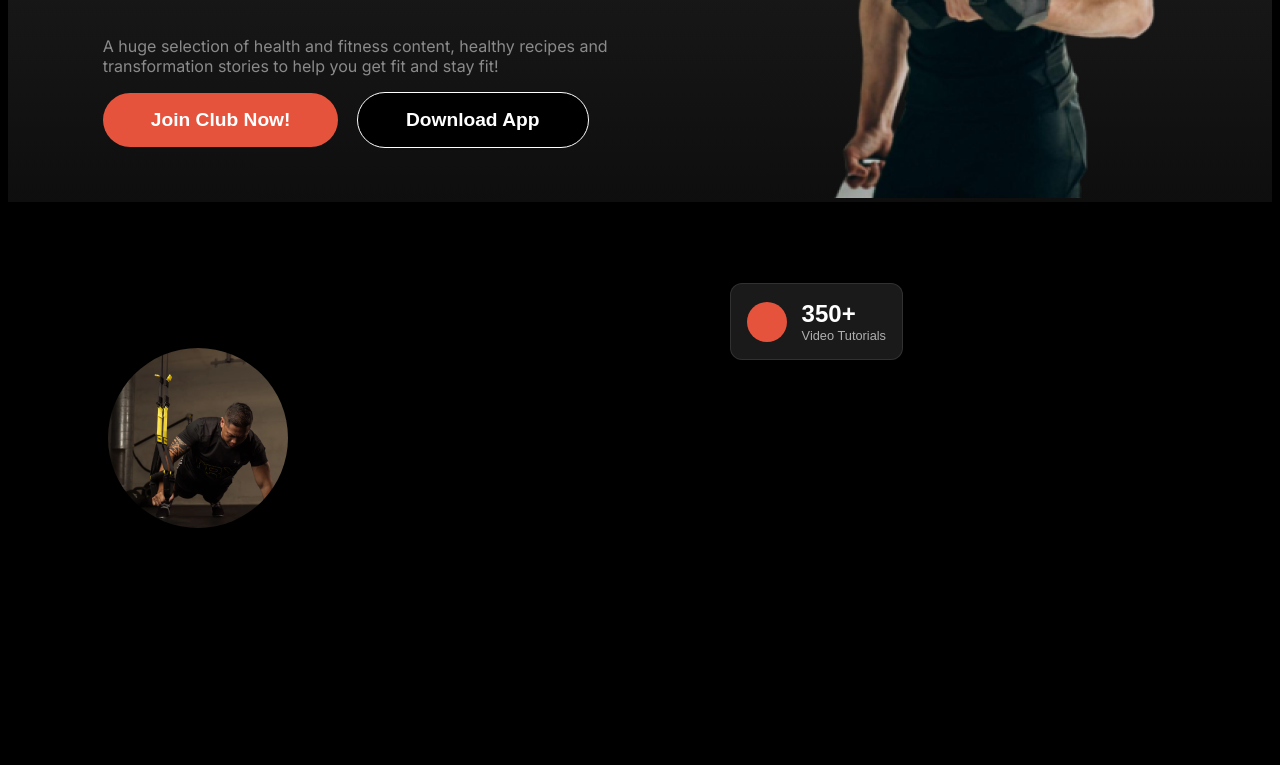
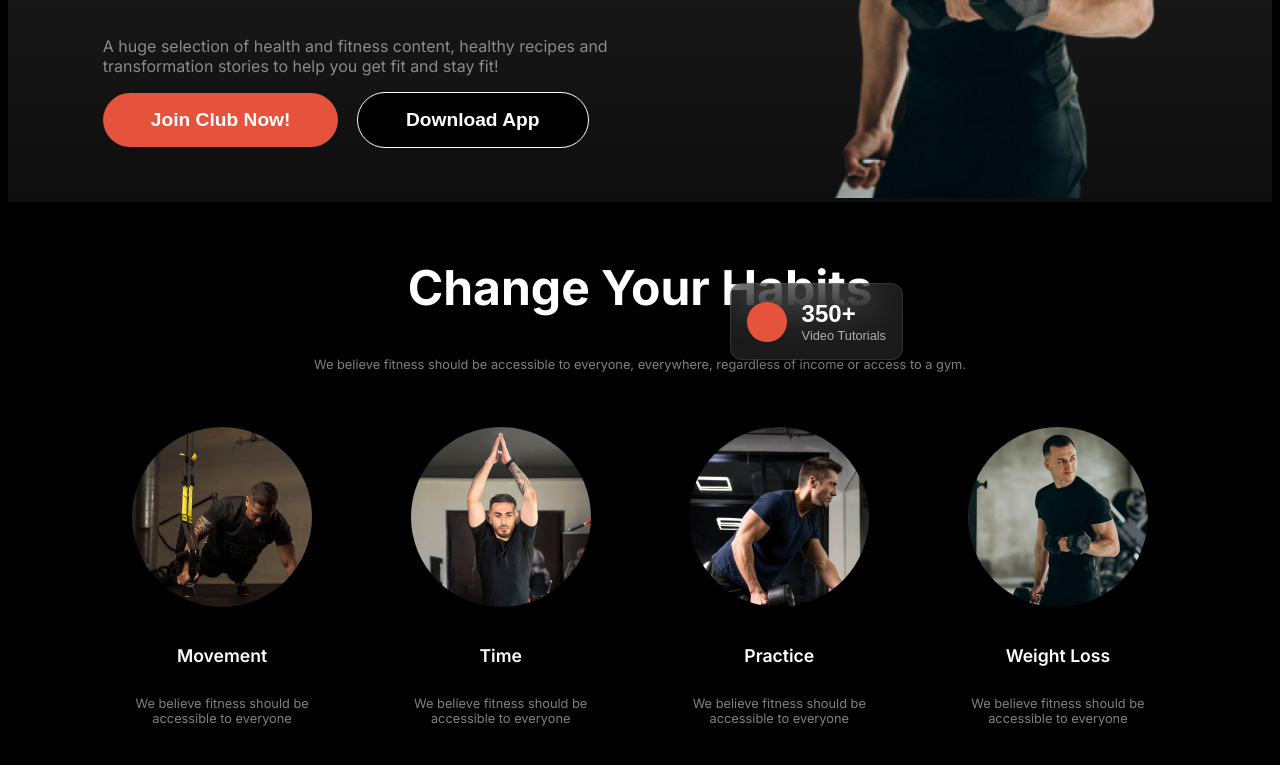
Before and after one commit to sumaiyaamin/prohero-assignment2, a plain HTML site: page index.html in a window 1280 px wide. Shown: the part 597-1362 px from the top of the page. Drawn offline with Linux system fonts and the light colour scheme; a web font is replaced by a local one.

Commit message:
habit section added

```diff
--- a/index.html
+++ b/index.html
@@ -69,19 +69,19 @@
           <p>We believe fitness should be accessible to everyone</p>
         </div>
         <div class="habit-image">
-          <img src="" alt="">
-          <h5></h5>
-          <p></p>
+          <img src="./images/image 2.png" alt="" class="circular-image">
+          <h5>Time</h5>
+          <p>We believe fitness should be accessible to everyone</p>
         </div>
         <div class="habit-image">
-          <img src="" alt="">
-          <h5></h5>
-          <p></p>
+          <img src="./images/image 4.png" alt="" class="circular-image">
+          <h5>Practice</h5>
+          <p>We believe fitness should be accessible to everyone</p>
         </div>
         <div class="habit-image">
-          <img src="" alt="">
-          <h5></h5>
-          <p></p>
+          <img src="./images/image 5.png" alt="" class="circular-image">
+          <h5>Weight Loss</h5>
+          <p>We believe fitness should be accessible to everyone</p>
         </div>
 
        </div>
--- a/styles/style.css
+++ b/styles/style.css
@@ -201,3 +201,42 @@ header{
   font-weight: 700;
   color: #FFFFFF;
 }
+
+/* habit section */
+.habit-title{
+  font-size: 3rem;
+  font-weight: bold;
+  text-align: center;
+  color:#FFFFFF;
+}
+.habit-description{
+  font-size: 0.8rem;
+  font-weight: 400;
+  color: rgba(255, 255, 255, 0.5);
+  text-align: center;
+}
+
+.habit-image h5{
+  font-size: 1.1rem;
+  font-weight: 600;
+  color: #FFFFFF;
+  text-align: center;
+
+
+}
+.habit-image p{
+  font-size: 0.8rem;
+  font-weight: 400;
+  color: rgba(255, 255, 255, 0.5);
+  text-align: center;
+
+}
+.habit-images-container{
+  display: grid;
+  grid-template-columns: repeat(4,1fr);
+ align-items: center;
+ text-align: center;
+ justify-content: center;
+ gap: 40px;
+ margin-top: 50px;
+}
```
